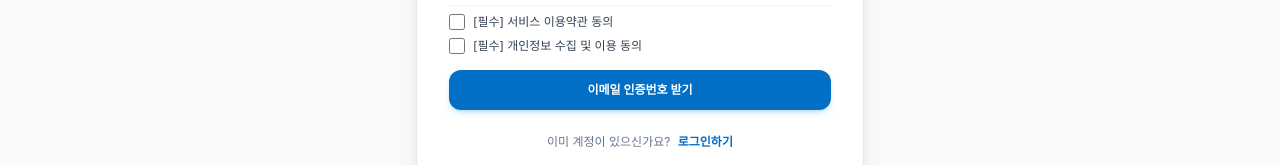
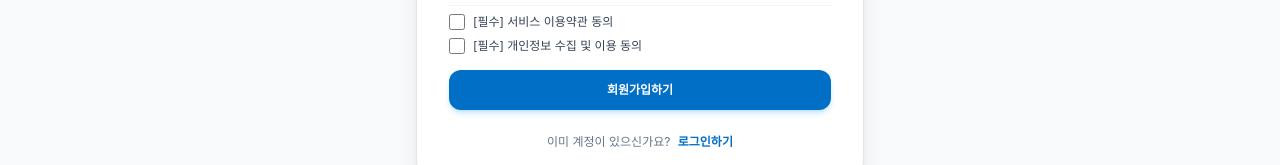
Before and after one commit to nettman001-hub/voice-pin-web, a React (Vite) app: page /signup in a window 1280 px wide. Shown: the part 629-794 px from the top of the page. Built offline with nearby package versions, Linux system fonts and the light colour scheme; no server answers; a web font is replaced by a local one.

Commit message:
fix: 회원가입 버튼 문구 변경

```diff
--- a/src/pages/auth/SignupPage.tsx
+++ b/src/pages/auth/SignupPage.tsx
@@ -255,7 +255,7 @@ export const SignupPage: React.FC = () => {
               type="submit"
               className="w-full py-3 rounded-xl bg-brand-600 hover:bg-brand-500 text-white font-bold text-xs shadow-md shadow-brand-500/20 transition mt-4"
             >
-              {isSubmitting ? '가입 처리 중...' : '이메일 인증번호 받기'}
+              {isSubmitting ? '가입 처리 중...' : '회원가입하기'}
             </button>
           </form>
         ) : (
```
